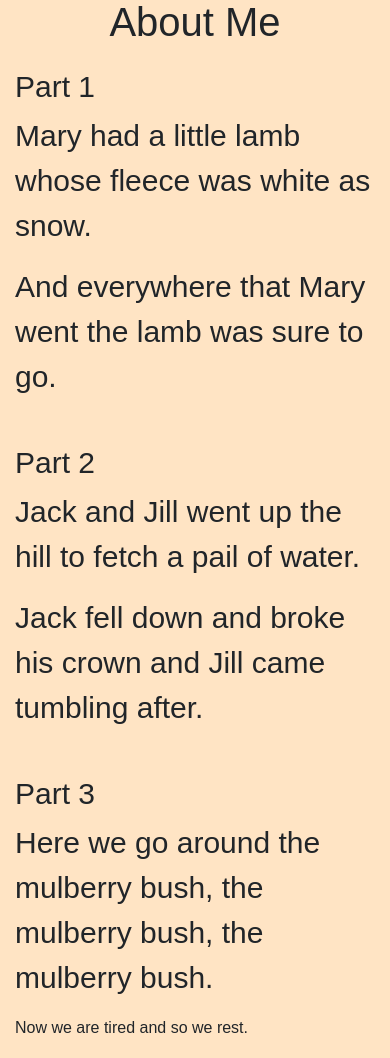
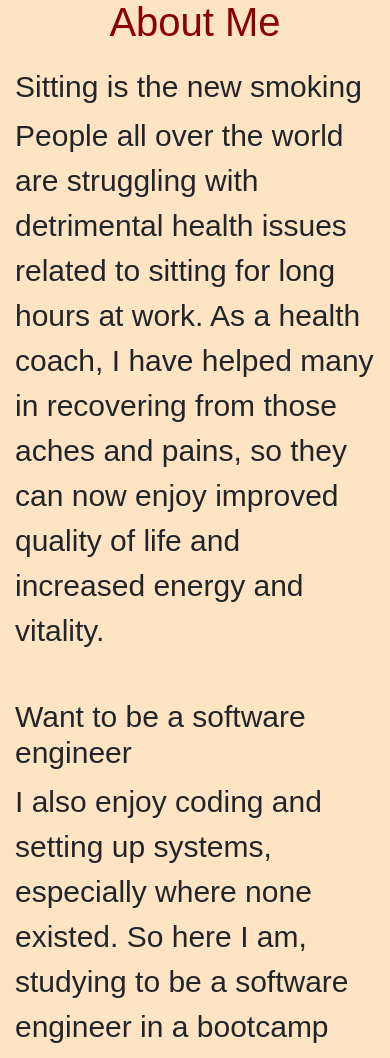
Before and after one commit to raviekattaura/myportfolio, a plain HTML site: page index.html in a window 390 px wide. Shown: the part 872-1930 px from the top of the page. Drawn offline with nearby package versions, Linux system fonts and the light colour scheme; a script that the page names is missing.

Commit message:
modified some more for mobile

```diff
--- a/index.html
+++ b/index.html
@@ -35,30 +35,26 @@
      <h3>About Me</h3>
         <div class="main-group">
           <div class="main-item">
-            <h4>Part 1</h4>
+            <h4>Sitting is the new smoking</h4>
             <p>
-              Mary had a little lamb whose fleece was white as snow.
-            </p>
-            <p>
-              And everywhere that Mary went the lamb was sure to go.
+              People all over the world are struggling with detrimental health issues related to sitting for long hours at work. As a health coach, I have helped many in recovering from those aches and pains, so they can now enjoy improved quality of life and increased energy and vitality.
             </p>
           </div>
           <div class="main-item">
-            <h4>Part 2</h4>
+            <h4>Want to be a software engineer</h4>
             <p>
-              Jack and Jill went up the hill to fetch a pail of water.
-            </p>
-            <p>
-              Jack fell down and broke his crown and Jill came tumbling after.
+              I also enjoy coding and setting up systems, especially where none existed. So here I am, studying to be a software engineer in a bootcamp with Thinkful. They have an amazing program and I am loving it so far. Right now, I am learning the following:
+
+HTML
+CSS
+Javascript
             </p>
           </div>
           <div class="main-item">
-            <h4>Part 3</h4>
-            <p>
-              Here we go around the mulberry bush, the mulberry bush, the mulberry bush.
+            <h4>Self-expression through art.</h4>
+            <p>To balance life, I do seek time to relax and be creative.  I paint candles with henna. It is a very meditative and satisfying hobby. I am often told it is hypnotizing to watch.
             </p>
-              Now we are tired and so we rest.
-            <p>
+            <p>Do visit my website:  <a href="http://www.keyuris.com">www.keyuris.com</a>
             </p>
           </div>
         </div>
@@ -72,7 +68,7 @@
             <img class="project-image" src="images/redapple.jpg" alt="Pic of project 1">
           </div>
           <div class="main-item main-item-triple">
-            <h3>Project Apple</h3>
+            <h4>Project Apple</h4>
             <p>
               Description of Project 1.  Lorem ipsum dolor sit amet, consectetur adipiscing elit, sed do eiusmod tempor incididunt ut labore et dolore magna aliqua. Ut enim ad minim veniam, quis nostrud exercitation ullamco laboris nisi ut aliquip ex ea commodo consequat. Duis aute irure dolor in reprehenderit in voluptate velit esse cillum dolore eu fugiat nulla pariatur. Excepteur sint occaecat cupidatat non proident, sunt in culpa qui officia deserunt mollit anim id est laborum.
             </p>
@@ -80,7 +76,7 @@
         </div>
         <div class="main-group">
           <div class="main-item main-item-triple">
-             <h3>Project Orange</h3>
+             <h4>Project Orange</h4>
             <p>
               Description of Project 2.  Lorem ipsum dolor sit amet, consectetur adipiscing elit, sed do eiusmod tempor incididunt ut labore et dolore magna aliqua. Ut enim ad minim veniam, quis nostrud exercitation ullamco laboris nisi ut aliquip ex ea commodo consequat. Duis aute irure dolor in reprehenderit in voluptate velit esse cillum dolore eu fugiat nulla pariatur. Excepteur sint occaecat cupidatat non proident, sunt in culpa qui officia deserunt mollit anim id est laborum.
             </p>
@@ -94,7 +90,7 @@
             <img class="project-image" src="images/mango.jpg" alt="Pic of project 3">
           </div>
           <div class="main-item main-item-double">
-             <h3>Project Mango</h3>
+             <h4>Project Mango</h4>
             <p>
               Description of Project 3.  Lorem ipsum dolor sit amet, consectetur adipiscing elit, sed do eiusmod tempor incididunt ut labore et dolore magna aliqua. Ut enim ad minim veniam, quis nostrud exercitation ullamco laboris nisi ut aliquip ex ea commodo consequat. Duis aute irure dolor in reprehenderit in voluptate velit esse cillum dolore eu fugiat nulla pariatur. Excepteur sint occaecat cupidatat non proident, sunt in culpa qui officia deserunt mollit anim id est laborum.
             </p>
--- a/style.css
+++ b/style.css
@@ -58,6 +58,7 @@ main h4 {
 
 main h3 {
   font-size: 40px;
+  color: darkred;
 }
 
 main p {
```
